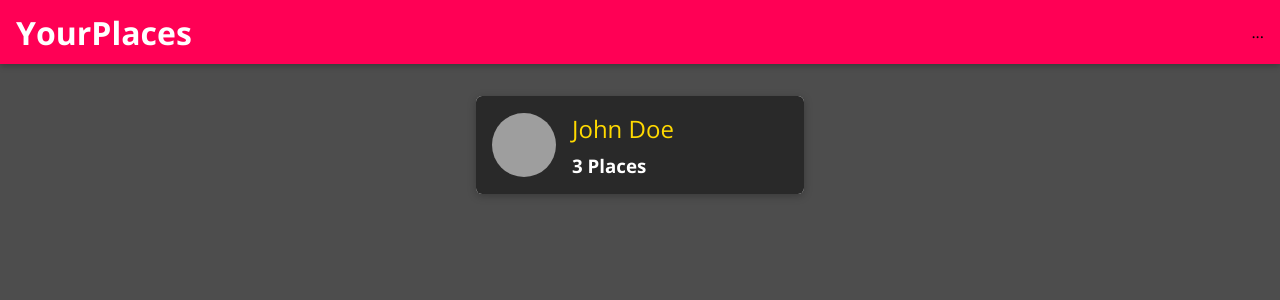
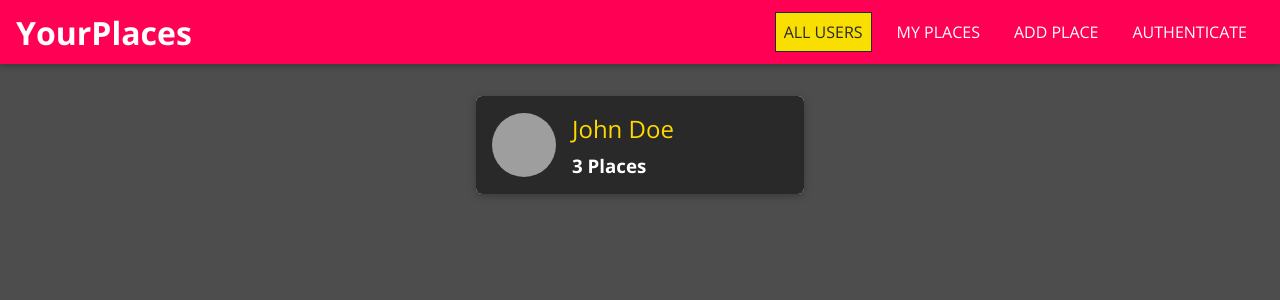
Before and after one commit to 4lm/places, a React (Create React App) app in the folder frontend/: page / in a window 1280 px wide. Shown: the top 300 px of the page. Built offline with nearby package versions, Linux system fonts and the light colour scheme; grey boxes are pictures that could not be loaded.

Commit message:
Add nav links and side drawer

```diff
--- a/frontend/package.json
+++ b/frontend/package.json
@@ -10,7 +10,8 @@
     "react": "^16.12.0",
     "react-dom": "^16.12.0",
     "react-router-dom": "^5.1.2",
-    "react-scripts": "3.3.1"
+    "react-scripts": "3.3.1",
+    "react-transition-group": "^4.3.0"
   },
   "scripts": {
     "start": "react-scripts start",
--- a/frontend/public/index.html
+++ b/frontend/public/index.html
@@ -28,6 +28,8 @@
   </head>
   <body>
     <noscript>You need to enable JavaScript to run this app.</noscript>
+    <div id="backdrop-hook"></div>
+    <div id="drawer-hook"></div>
     <div id="root"></div>
     <!--
       This HTML file is a template.
--- a/frontend/src/shared/components/Navigation/MainNavigation.js
+++ b/frontend/src/shared/components/Navigation/MainNavigation.js
@@ -1,14 +1,37 @@
-import React from "react";
+import React, { useState } from "react";
 import { Link } from "react-router-dom";
 
 import MainHeader from "./MainHeader";
+import NavLinks from "./NavLinks";
+import SideDrawer from "./SideDrawer";
+import Backdrop from "../UIElements/Backdrop";
 
 import "./MainNavigation.scss";
 
 const MainNavigation = props => {
+  const [drawerIsOpen, setDrawerIsOpen] = useState(false);
+
+  const openDrawerHandler = () => {
+    setDrawerIsOpen(true);
+  };
+
+  const closeDrawerHandler = () => {
+    setDrawerIsOpen(false);
+  };
+
   return (
+    <React.Fragment>
+      {drawerIsOpen && <Backdrop onClick={closeDrawerHandler} />}
+      <SideDrawer show={drawerIsOpen} onClick={closeDrawerHandler}>
+        <nav className="main-navigation__drawer-nav">
+          <NavLinks />
+        </nav>
+      </SideDrawer>
       <MainHeader>
-      <button className="main-navigation__menu-btn">
+        <button
+          className="main-navigation__menu-btn"
+          onClick={openDrawerHandler}
+        >
           <span />
           <span />
           <span />
@@ -16,8 +39,11 @@ const MainNavigation = props => {
         <h1 className="main-navigation__title">
           <Link to="/">YourPlaces</Link>
         </h1>
-      <nav>...</nav>
+        <nav className="main-navigation__header-nav">
+          <NavLinks />
+        </nav>
       </MainHeader>
+    </React.Fragment>
   );
 };
 
--- a/frontend/src/shared/components/Navigation/NavLinks.js
+++ b/frontend/src/shared/components/Navigation/NavLinks.js
@@ -0,0 +1,27 @@
+import React from "react";
+import { NavLink } from "react-router-dom";
+
+import "./NavLinks.scss";
+
+const NavLinks = props => {
+  return (
+    <ul className="nav-links">
+      <li>
+        <NavLink to="/" exact>
+          ALL USERS
+        </NavLink>
+      </li>
+      <li>
+        <NavLink to="/u1/places">MY PLACES</NavLink>
+      </li>
+      <li>
+        <NavLink to="/places/new">ADD PLACE</NavLink>
+      </li>
+      <li>
+        <NavLink to="/auth">AUTHENTICATE</NavLink>
+      </li>
+    </ul>
+  );
+};
+
+export default NavLinks;
--- a/frontend/src/shared/components/Navigation/NavLinks.scss
+++ b/frontend/src/shared/components/Navigation/NavLinks.scss
@@ -0,0 +1,76 @@
+.nav-links {
+  list-style: none;
+  margin: 0;
+  padding: 0;
+  width: 100%;
+  height: 100%;
+  display: flex;
+  flex-direction: column;
+  justify-content: center;
+  align-items: center;
+}
+
+.nav-links li {
+  margin: 1rem;
+}
+
+.nav-links a {
+  border: 1px solid transparent;
+  color: #292929;
+  text-decoration: none;
+  padding: 0.5rem;
+}
+
+.nav-links a:hover,
+.nav-links a:active,
+.nav-links a.active {
+  background: #f8df00;
+  border-color: #292929;
+  color: #292929;
+}
+
+.nav-links button {
+  cursor: pointer;
+  border: 1px solid #292929;
+  color: #292929;
+  background: transparent;
+  padding: 0.5rem;
+  font: inherit;
+}
+
+.nav-links button:focus {
+  outline: none;
+}
+
+.nav-links button:hover,
+.nav-links button:active {
+  background: #292929;
+  color: white;
+}
+
+@media (min-width: 768px) {
+  .nav-links {
+    flex-direction: row;
+  }
+
+  .nav-links li {
+    margin: 0 0.5rem;
+  }
+
+  .nav-links a {
+    color: white;
+    text-decoration: none;
+  }
+
+  .nav-links button {
+    border: 1px solid white;
+    color: white;
+    background: transparent;
+  }
+
+  .nav-links button:hover,
+  .nav-links button:active {
+    background: #f8df00;
+    color: #292929;
+  }
+}
--- a/frontend/src/shared/components/Navigation/SideDrawer.js
+++ b/frontend/src/shared/components/Navigation/SideDrawer.js
@@ -0,0 +1,25 @@
+import React from "react";
+import ReactDOM from "react-dom";
+import { CSSTransition } from "react-transition-group";
+
+import "./SideDrawer.scss";
+
+const SideDrawer = props => {
+  const content = (
+    <CSSTransition
+      in={props.show}
+      timeout={200}
+      classNames="slide-in-left"
+      mountOnEnter
+      unmountOnExit
+    >
+      <aside className="side-drawer" onClick={props.onClick}>
+        {props.children}
+      </aside>
+    </CSSTransition>
+  );
+
+  return ReactDOM.createPortal(content, document.getElementById("drawer-hook"));
+};
+
+export default SideDrawer;
--- a/frontend/src/shared/components/Navigation/SideDrawer.scss
+++ b/frontend/src/shared/components/Navigation/SideDrawer.scss
@@ -0,0 +1,10 @@
+.side-drawer {
+  position: fixed;
+  left: 0;
+  top: 0;
+  z-index: 100;
+  height: 100vh;
+  width: 70%;
+  background: white;
+  box-shadow: 0 2px 8px rgba(0, 0, 0, 0.26);
+}
--- /dev/null
+++ b/frontend/src/shared/components/UIElements/Backdrop.js
@@ -0,0 +1,13 @@
+import React from "react";
+import ReactDOM from "react-dom";
+
+import "./Backdrop.scss";
+
+const Backdrop = props => {
+  return ReactDOM.createPortal(
+    <div className="backdrop" onClick={props.onClick}></div>,
+    document.getElementById("backdrop-hook")
+  );
+};
+
+export default Backdrop;
--- /dev/null
+++ b/frontend/src/shared/components/UIElements/Backdrop.scss
@@ -0,0 +1,9 @@
+.backdrop {
+  position: fixed;
+  top: 0;
+  left: 0;
+  width: 100%;
+  height: 100vh;
+  background: rgba(0, 0, 0, 0.75);
+  z-index: 10;
+}
```
Also changed, not shown: 1 other file (tests, documents, lock files or other folders). Lines whose indentation alone changed are shown as unchanged.
